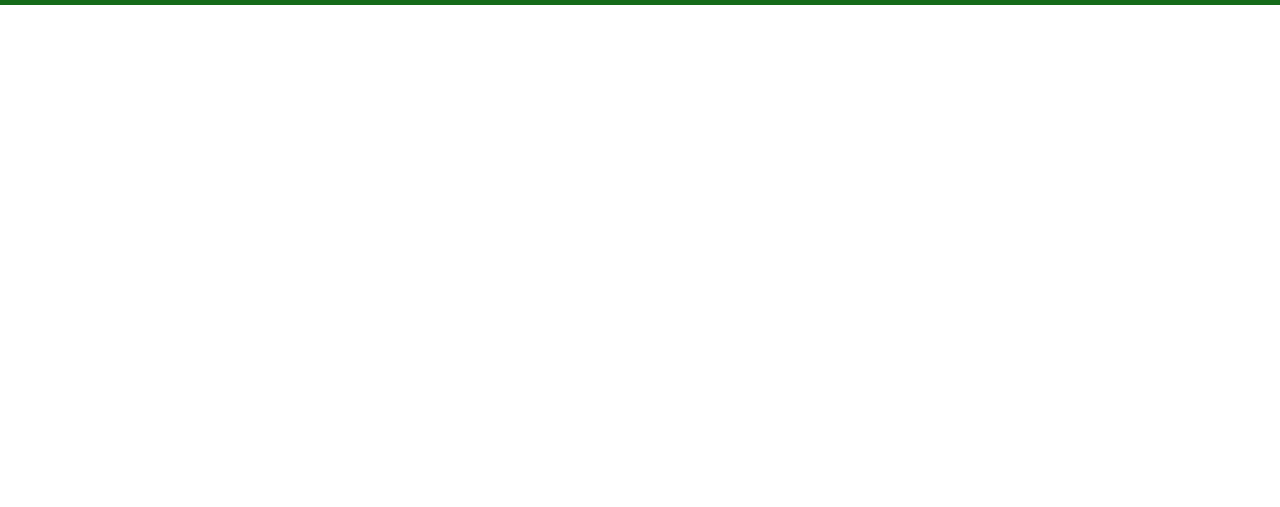
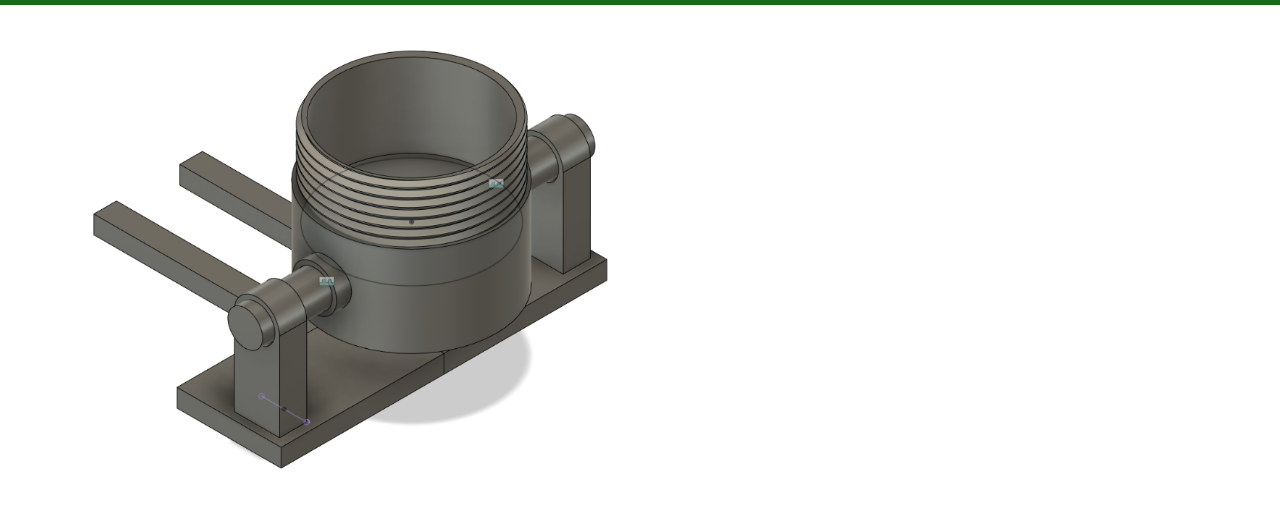
Before and after one commit to mbattista0/battistaSE2223, a plain HTML site: page Lesson 1 Bootstrap/index.html in a window 1280 px wide. Shown: the part 65-572 px from the top of the page. Drawn offline with nearby package versions, Linux system fonts and the light colour scheme.

Commit message:
Add image of CAD prototype

```diff
--- a/Lesson 1 Bootstrap/index.html
+++ b/Lesson 1 Bootstrap/index.html
@@ -43,7 +43,7 @@
         <div class="container">
             <div class="row">
                 <div class="col-sm-6 p-0 d-flex align-items-c">
-                    <img src="" alt="" class="img-fluid">
+                    <img src="img/prototype_cad.png" alt="" class="img-fluid">
                 </div>
             </div>
         </div>
```
Also changed, not shown: Lesson 1 Bootstrap/img/prototype_cad.png (added).
